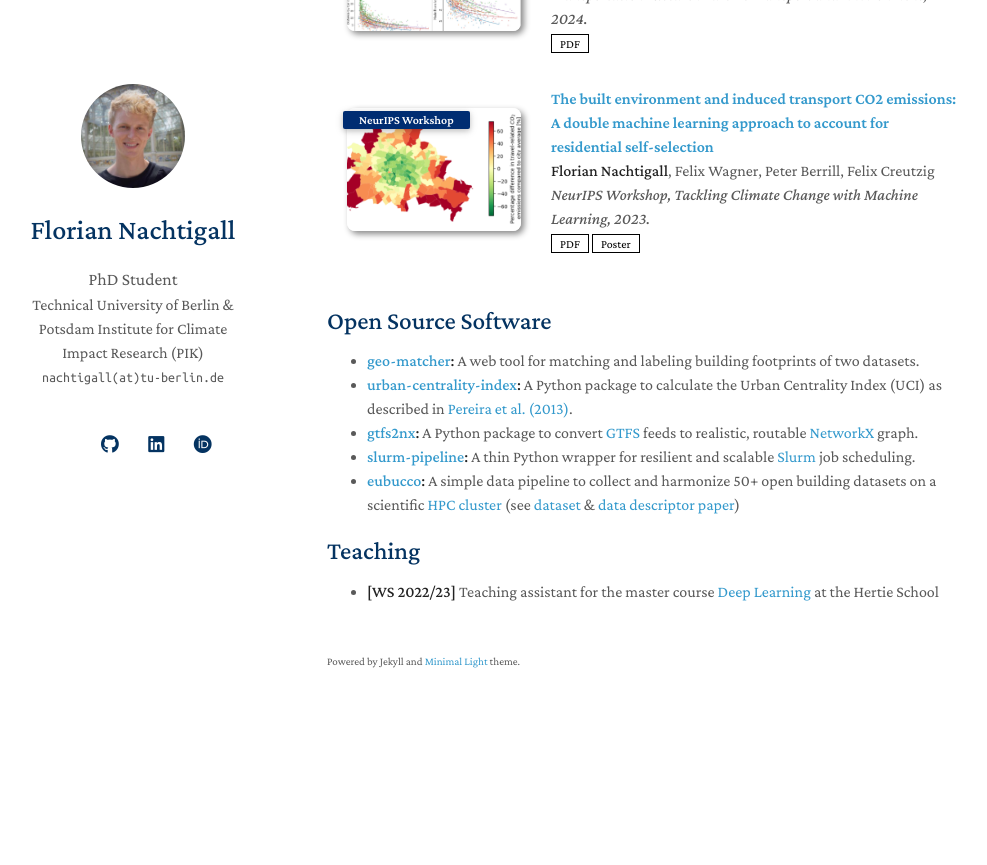
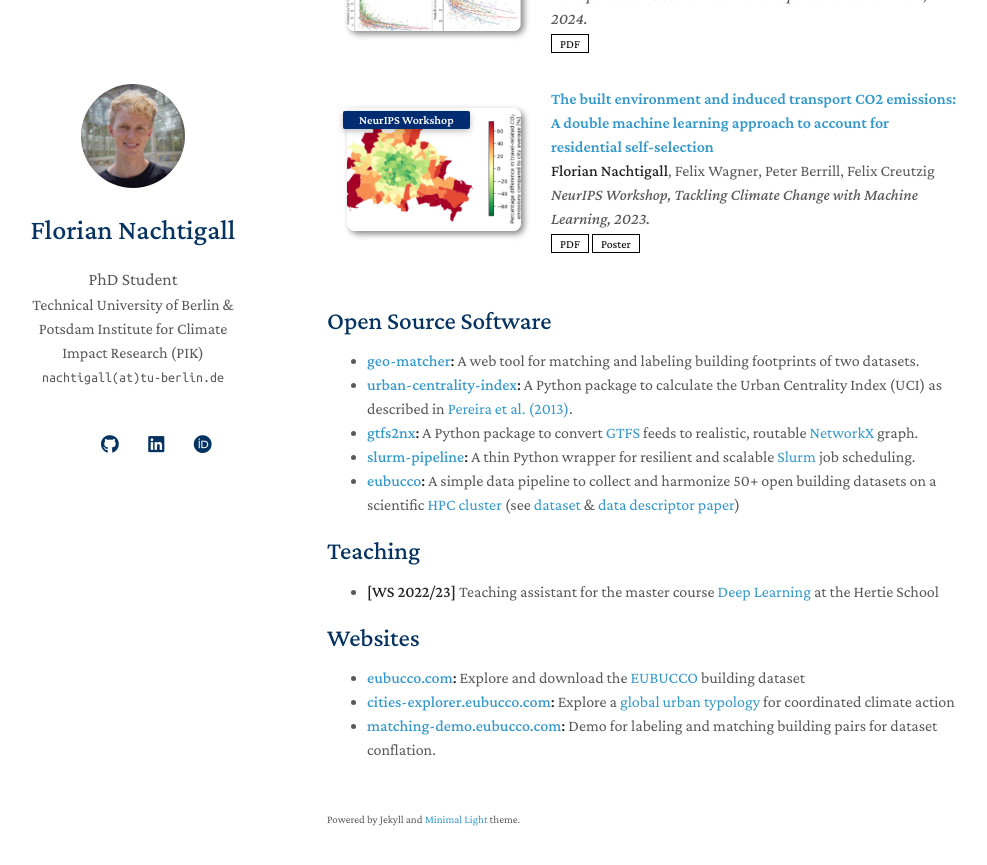
Before and after one commit to FlorianNachtigall/floriannachtigall.github.io, a Jekyll site: the page built from index.md, in a window 1280 px wide and 900 px high, scrolled down 2710 px. Shown: the top 865 px of the window, without its empty margins (143-1130 px from the left). Built offline with Jekyll 4.4.1, drawn with Linux system fonts in a browser that asks for light colours; nearby versions of some CDN libraries; a style sheet for code colours, icons or effects is not loaded; our own code applies the rules of GitHub Pages for plain Markdown files; before the commit the page ends 3452 px from its top, so only the background shows below that.

Commit message:
Add websites section to home page

```diff
--- a/index.md
+++ b/index.md
@@ -36,8 +36,12 @@ Alongside my academic work, I am available for freelance and contract work relat
 - **[slurm-pipeline](https://github.com/ai4up/slurm-pipeline):** A thin Python wrapper for resilient and scalable [Slurm](https://slurm.schedmd.com/documentation.html) job scheduling.
 - **[eubucco](https://github.com/ai4up/eubucco):** A simple data pipeline to collect and harmonize 50+ open building datasets on a scientific [HPC cluster](https://www.pik-potsdam.de/en/institute/about/it-services/hpc) (see [dataset](https://eubucco.com/data) & [data descriptor paper](https://www.nature.com/articles/s41597-023-02040-2))
 
-
 ## Teaching
 - **[WS 2022/23]** Teaching assistant for the master course [Deep Learning](https://www.hertie-school.org/en/study/course-catalogue/course/course/deep-learning) at the Hertie School
 
 <!-- {% include_relative _includes/services.md %} -->
+
+## Websites
+- **[eubucco.com](https://eubucco.com/):** Explore and download the [EUBUCCO](https://www.nature.com/articles/s41597-023-02040-2) building dataset
+- **[cities-explorer.eubucco.com](https://cities-explorer.eubucco.com/):** Explore a [global urban typology](https://doi.org/10.21203/rs.3.rs-8363797/v1) for coordinated climate action
+- **[matching-demo.eubucco.com](https://matching-demo.eubucco.com/):** Demo for labeling and matching building pairs for dataset conflation.
```
